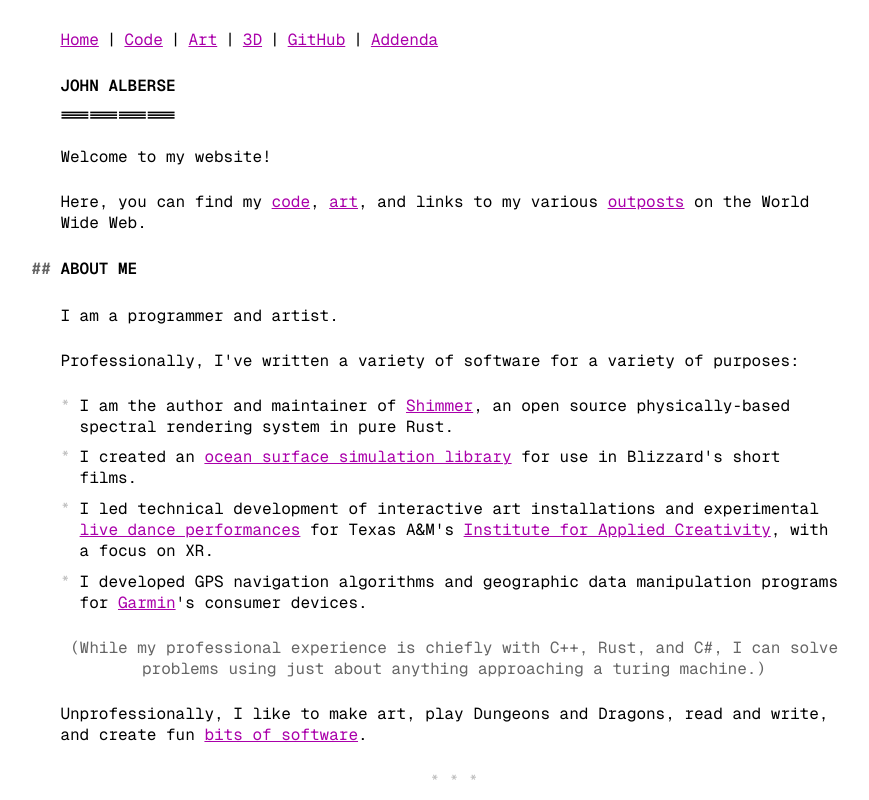
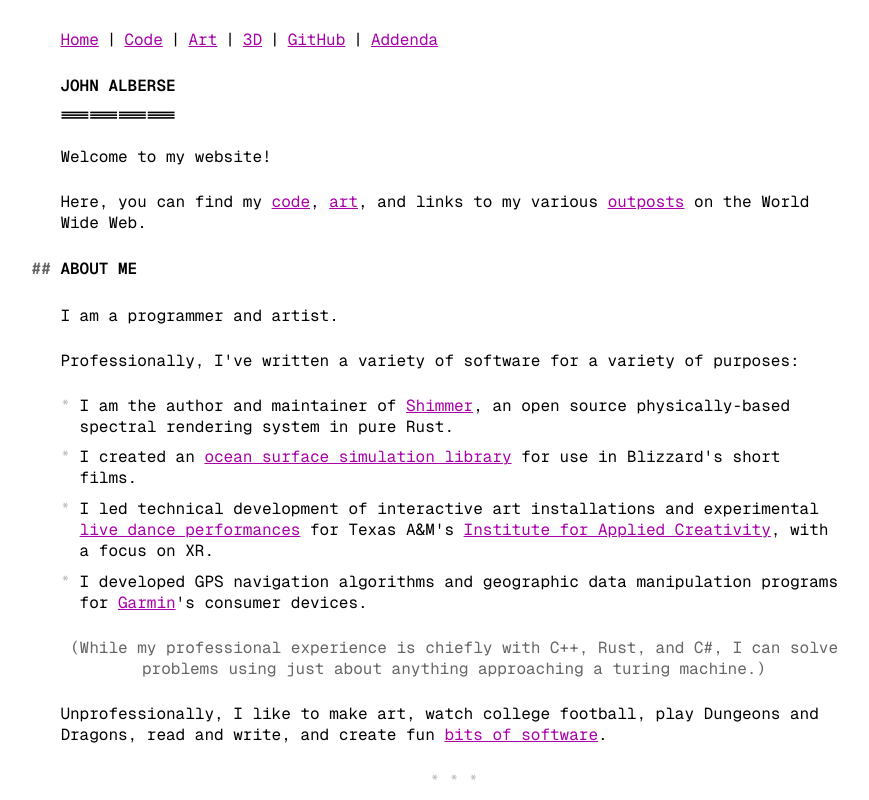
Before and after one commit to jalberse/alberse-website, a Next.js app: page / in a window 1280 px wide. Shown: the top 800 px of the page, without its empty margins (186-1055 px from the left). Built offline with nearby package versions, Linux system fonts and the light colour scheme.

Commit message:
Re-enable image optimization
I solved a different issue that may make it unnecessary

```diff
--- a/app/page.tsx
+++ b/app/page.tsx
@@ -16,7 +16,7 @@ export default function Home() {
         <li>I developed GPS navigation algorithms and geographic data manipulation programs for <a href="https://www.garmin.com/en-US/">Garmin</a>&apos;s consumer devices.</li>
       </ul>
       <p className="color-grey aside">(While my professional experience is chiefly with C++, Rust, and C#, I can solve problems using just about anything approaching a turing machine.)</p>
-      <p>Unprofessionally, I like to make art, play Dungeons and Dragons, read and write,
+      <p>Unprofessionally, I like to make art, watch college football, play Dungeons and Dragons, read and write,
         and create fun <a href="#palettepuzzle">bits of software</a>.</p>
       <hr></hr>
       <h2 id="code"><a href="#code"></a> Code and Technology</h2>
--- a/next.config.js
+++ b/next.config.js
@@ -34,11 +34,6 @@ const nextConfig = {
       },
     ];
   },
-  // Since we aren't deploying with Vercel, we need to just not optimize Image components.
-  // I've converted them to webp anyways, so this is fine for now.
-  images: {
-    unoptimized: true,
-  },
 };
 
 module.exports = nextConfig;
```
